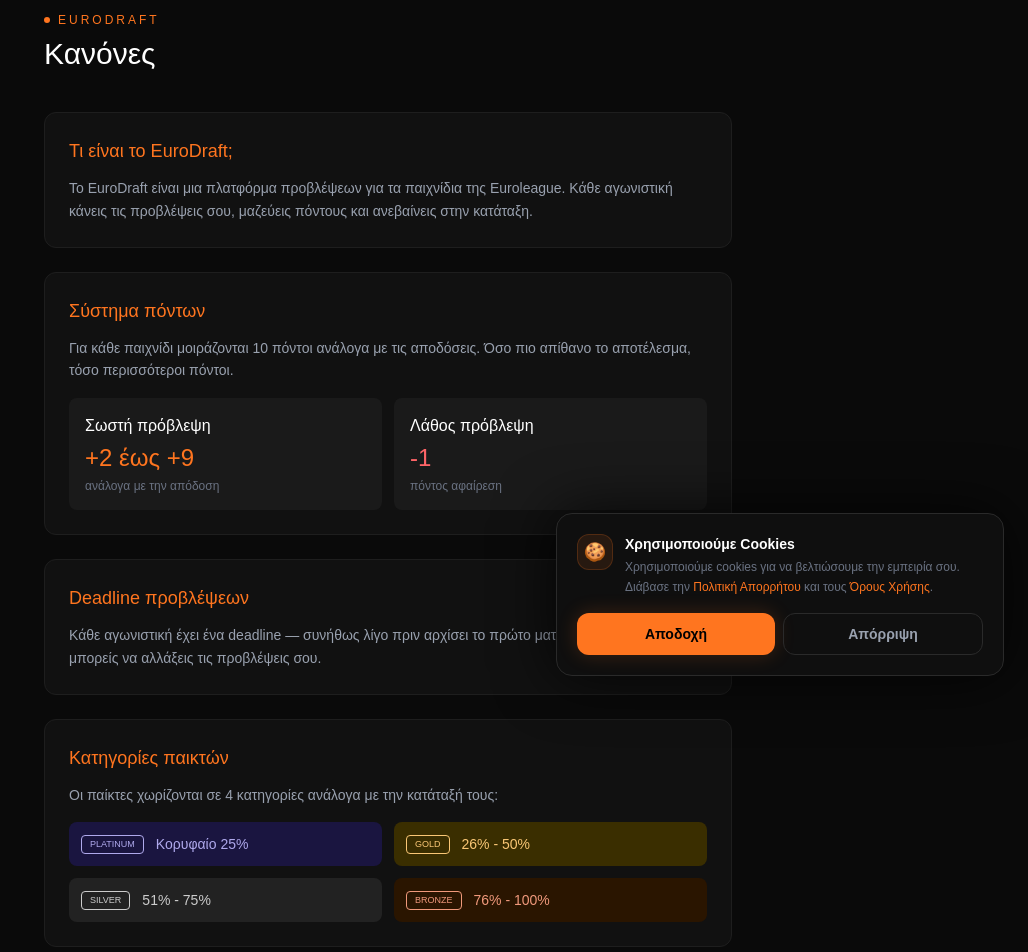
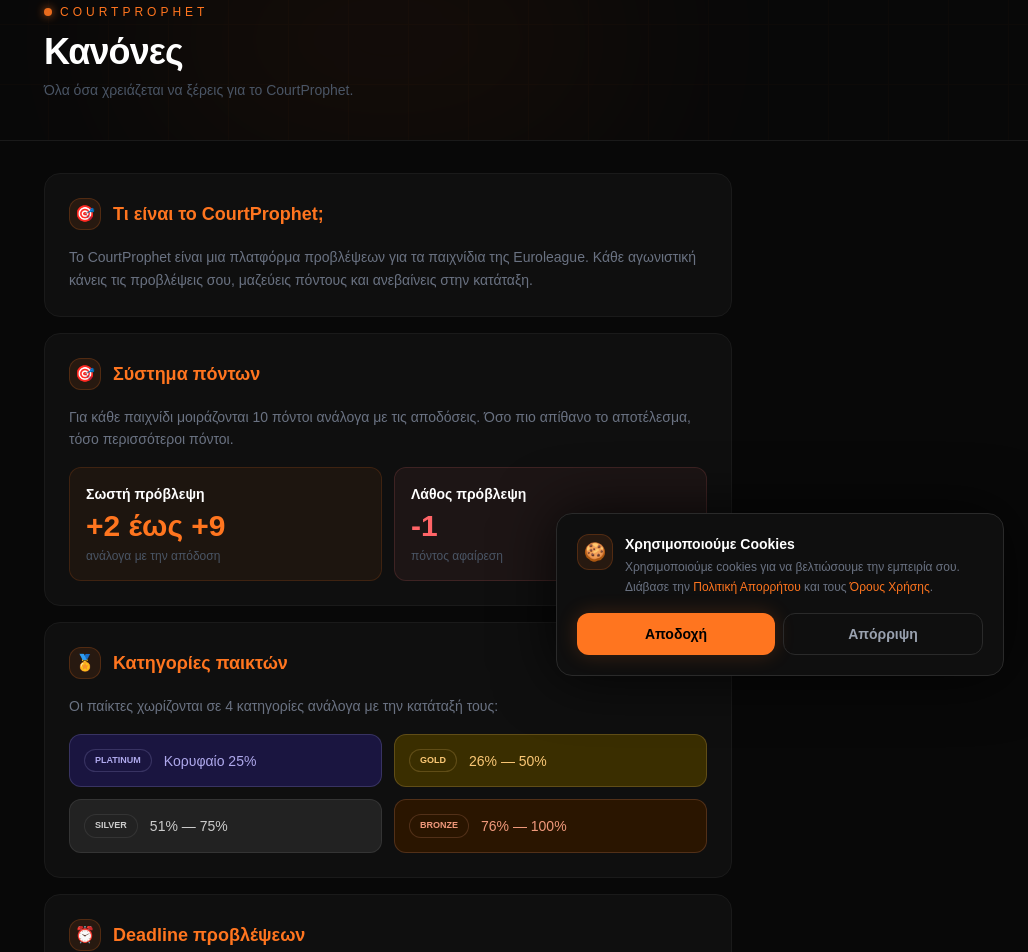
Before and after one commit to Giorikas24/eurodraft, a Next.js app: page /rules in a window 1280 px wide. Shown: the part 100-1052 px from the top of the page, without its empty margins (252-1280 px from the left). Built offline with nearby package versions, Linux system fonts and the light colour scheme; no server answers.

Commit message:
feat: rename to CourtProphet, update legal pages

```diff
--- a/app/privacy/page.tsx
+++ b/app/privacy/page.tsx
@@ -10,8 +10,8 @@
         </div>
         <div className="w-full max-w-3xl mx-auto px-5 md:px-10 py-10 relative">
           <div className="flex items-center gap-2 mb-3">
-            <div className="w-2 h-2 rounded-full bg-[#ff751f]"></div>
-            <span className="text-[#ff751f] text-xs tracking-[4px] font-medium">EURODRAFT</span>
+            <div className="w-2 h-2 rounded-full bg-[#ff751f] animate-pulse shadow-[0_0_8px_rgba(255,117,31,0.8)]"></div>
+            <span className="text-[#ff751f] text-xs tracking-[4px] font-medium">COURTPROPHET</span>
           </div>
           <h1 className="text-3xl font-black tracking-tight">Πολιτική Απορρήτου</h1>
           <p className="text-gray-600 text-sm mt-2">Τελευταία ενημέρωση: Απρίλιος 2026</p>
@@ -22,7 +22,7 @@
         {[
           {
             title: "1. Εισαγωγή",
-            content: "Το EuroDraft («εμείς», «μας») σέβεται την ιδιωτικότητά σου. Αυτή η πολιτική εξηγεί ποιες πληροφορίες συλλέγουμε, πώς τις χρησιμοποιούμε και ποια είναι τα δικαιώματά σου.",
+            content: "Το CourtProphet («εμείς», «μας») σέβεται την ιδιωτικότητά σου. Αυτή η πολιτική εξηγεί ποιες πληροφορίες συλλέγουμε, πώς τις χρησιμοποιούμε και ποια είναι τα δικαιώματά σου.",
           },
           {
             title: "2. Δεδομένα που συλλέγουμε",
@@ -30,7 +30,7 @@
           },
           {
             title: "3. Χρήση δεδομένων",
-            content: "Τα δεδομένα σου χρησιμοποιούνται αποκλειστικά για τη λειτουργία της πλατφόρμας EuroDraft. Δεν πουλάμε, δεν νοικιάζουμε και δεν μοιραζόμαστε τα δεδομένα σου με τρίτους.",
+            content: "Τα δεδομένα σου χρησιμοποιούνται αποκλειστικά για τη λειτουργία της πλατφόρμας CourtProphet. Δεν πουλάμε, δεν νοικιάζουμε και δεν μοιραζόμαστε τα δεδομένα σου με τρίτους.",
           },
           {
             title: "4. Cookies",
@@ -42,11 +42,11 @@
           },
           {
             title: "6. Τα δικαιώματά σου",
-            content: "Έχεις δικαίωμα πρόσβασης, διόρθωσης και διαγραφής των δεδομένων σου. Για οποιοδήποτε αίτημα επικοινώνησε μαζί μας στο eurodraft.app@gmail.com.",
+            content: "Έχεις δικαίωμα πρόσβασης, διόρθωσης και διαγραφής των δεδομένων σου. Για οποιοδήποτε αίτημα επικοινώνησε μαζί μας στο courtprophet@gmail.com.",
           },
           {
             title: "7. Επικοινωνία",
-            content: "Για ερωτήσεις σχετικά με την πολιτική απορρήτου, επικοινώνησε μαζί μας στο eurodraft.app@gmail.com.",
+            content: "Για ερωτήσεις σχετικά με την πολιτική απορρήτου, επικοινώνησε μαζί μας στο courtprophet@gmail.com.",
           },
         ].map((s, i) => (
           <div key={i} className="bg-[#0f0f0f] border border-[#1a1a1a] rounded-2xl p-5 hover:border-[#2a2a2a] transition-all">
--- a/app/rules/page.tsx
+++ b/app/rules/page.tsx
@@ -2,98 +2,103 @@
 
 export default function RulesPage() {
   return (
-    <main className="min-h-screen bg-[#0a0a0a] text-white">
+    <main className="min-h-screen bg-[#080808] text-white">
       <Navbar />
 
-      <div className="w-full max-w-3xl mx-auto px-5 md:px-10 py-8 md:py-12">
-        <div className="flex items-center gap-2 mb-2">
-          <div className="w-1.5 h-1.5 rounded-full bg-[#ff751f]"></div>
-          <span className="text-[#ff751f] text-xs tracking-[3px]">EURODRAFT</span>
+      {/* Header */}
+      <div className="relative overflow-hidden border-b border-[#1a1a1a]">
+        <div className="absolute inset-0 pointer-events-none">
+          <div className="absolute top-[-50px] left-1/2 -translate-x-1/2 w-[500px] h-[250px] bg-[#ff751f] opacity-[0.05] blur-[100px] rounded-full"></div>
+          <div className="absolute inset-0 opacity-[0.02]" style={{
+            backgroundImage: "linear-gradient(#ff751f 1px, transparent 1px), linear-gradient(90deg, #ff751f 1px, transparent 1px)",
+            backgroundSize: "60px 60px"
+          }}></div>
         </div>
-        <h1 className="text-2xl md:text-3xl font-medium mb-8 md:mb-10">Κανόνες</h1>
+        <div className="w-full max-w-3xl mx-auto px-5 md:px-10 py-10 relative">
+          <div className="flex items-center gap-2 mb-3">
+            <div className="w-2 h-2 rounded-full bg-[#ff751f] animate-pulse shadow-[0_0_8px_rgba(255,117,31,0.8)]"></div>
+            <span className="text-[#ff751f] text-xs tracking-[4px] font-medium">COURTPROPHET</span>
+          </div>
+          <h1 className="text-3xl md:text-4xl font-black tracking-tight">Κανόνες</h1>
+          <p className="text-gray-600 text-sm mt-2">Όλα όσα χρειάζεται να ξέρεις για το CourtProphet.</p>
+        </div>
+      </div>
 
-        <div className="flex flex-col gap-4 md:gap-6">
+      <div className="w-full max-w-3xl mx-auto px-5 md:px-10 py-8 flex flex-col gap-4">
 
-          <div className="bg-[#111] border border-[#1e1e1e] rounded-xl p-5 md:p-6">
-            <h2 className="text-base md:text-lg font-medium text-[#ff751f] mb-3">Τι είναι το EuroDraft;</h2>
-            <p className="text-gray-400 text-sm leading-relaxed">
-              Το EuroDraft είναι μια πλατφόρμα προβλέψεων για τα παιχνίδια της Euroleague. Κάθε αγωνιστική κάνεις τις προβλέψεις σου, μαζεύεις πόντους και ανεβαίνεις στην κατάταξη.
+        {/* Points system */}
+        <div className="bg-[#0f0f0f] border border-[#1a1a1a] rounded-2xl p-5 md:p-6 hover:border-[#2a2a2a] transition-all">
+          <div className="flex items-center gap-3 mb-4">
+            <div className="w-8 h-8 rounded-xl bg-[rgba(255,117,31,0.1)] border border-[rgba(255,117,31,0.2)] flex items-center justify-center text-base">🎯</div>
+            <h2 className="text-base md:text-lg font-black text-[#ff751f]">Τι είναι το CourtProphet;</h2>
+          </div>
+          <p className="text-gray-500 text-sm leading-relaxed">
+            Το CourtProphet είναι μια πλατφόρμα προβλέψεων για τα παιχνίδια της Euroleague. Κάθε αγωνιστική κάνεις τις προβλέψεις σου, μαζεύεις πόντους και ανεβαίνεις στην κατάταξη.
           </p>
         </div>
 
-          <div className="bg-[#111] border border-[#1e1e1e] rounded-xl p-5 md:p-6">
-            <h2 className="text-base md:text-lg font-medium text-[#ff751f] mb-3">Σύστημα πόντων</h2>
-            <p className="text-gray-400 text-sm leading-relaxed mb-4">
+        {/* Points */}
+        <div className="bg-[#0f0f0f] border border-[#1a1a1a] rounded-2xl p-5 md:p-6 hover:border-[#2a2a2a] transition-all">
+          <div className="flex items-center gap-3 mb-4">
+            <div className="w-8 h-8 rounded-xl bg-[rgba(255,117,31,0.1)] border border-[rgba(255,117,31,0.2)] flex items-center justify-center text-base">🎯</div>
+            <h2 className="text-base md:text-lg font-black text-[#ff751f]">Σύστημα πόντων</h2>
+          </div>
+          <p className="text-gray-500 text-sm leading-relaxed mb-4">
             Για κάθε παιχνίδι μοιράζονται 10 πόντοι ανάλογα με τις αποδόσεις. Όσο πιο απίθανο το αποτέλεσμα, τόσο περισσότεροι πόντοι.
           </p>
           <div className="grid grid-cols-2 gap-3">
-              <div className="bg-[#1a1a1a] rounded-lg p-3 md:p-4">
-                <div className="text-white font-medium mb-1 text-sm md:text-base">Σωστή πρόβλεψη</div>
-                <div className="text-[#ff751f] text-xl md:text-2xl font-medium">+2 έως +9</div>
-                <div className="text-gray-500 text-xs mt-1">ανάλογα με την απόδοση</div>
+            <div className="bg-[rgba(255,117,31,0.06)] border border-[rgba(255,117,31,0.15)] rounded-xl p-4">
+              <div className="text-white font-bold mb-1 text-sm">Σωστή πρόβλεψη</div>
+              <div className="text-[#ff751f] text-2xl md:text-3xl font-black">+2 έως +9</div>
+              <div className="text-gray-600 text-xs mt-1">ανάλογα με την απόδοση</div>
             </div>
-              <div className="bg-[#1a1a1a] rounded-lg p-3 md:p-4">
-                <div className="text-white font-medium mb-1 text-sm md:text-base">Λάθος πρόβλεψη</div>
-                <div className="text-red-400 text-xl md:text-2xl font-medium">-1</div>
-                <div className="text-gray-500 text-xs mt-1">πόντος αφαίρεση</div>
+            <div className="bg-[rgba(248,113,113,0.06)] border border-[rgba(248,113,113,0.15)] rounded-xl p-4">
+              <div className="text-white font-bold mb-1 text-sm">Λάθος πρόβλεψη</div>
+              <div className="text-red-400 text-2xl md:text-3xl font-black">-1</div>
+              <div className="text-gray-600 text-xs mt-1">πόντος αφαίρεση</div>
             </div>
           </div>
         </div>
 
-          <div className="bg-[#111] border border-[#1e1e1e] rounded-xl p-5 md:p-6">
-            <h2 className="text-base md:text-lg font-medium text-[#ff751f] mb-3">Deadline προβλέψεων</h2>
-            <p className="text-gray-400 text-sm leading-relaxed">
-              Κάθε αγωνιστική έχει ένα deadline — συνήθως λίγο πριν αρχίσει το πρώτο ματς. Μετά το deadline δεν μπορείς να αλλάξεις τις προβλέψεις σου.
-            </p>
+        {/* Categories */}
+        <div className="bg-[#0f0f0f] border border-[#1a1a1a] rounded-2xl p-5 md:p-6 hover:border-[#2a2a2a] transition-all">
+          <div className="flex items-center gap-3 mb-4">
+            <div className="w-8 h-8 rounded-xl bg-[rgba(255,117,31,0.1)] border border-[rgba(255,117,31,0.2)] flex items-center justify-center text-base">🏅</div>
+            <h2 className="text-base md:text-lg font-black text-[#ff751f]">Κατηγορίες παικτών</h2>
           </div>
-
-          <div className="bg-[#111] border border-[#1e1e1e] rounded-xl p-5 md:p-6">
-            <h2 className="text-base md:text-lg font-medium text-[#ff751f] mb-3">Κατηγορίες παικτών</h2>
-            <p className="text-gray-400 text-sm leading-relaxed mb-4">
+          <p className="text-gray-500 text-sm leading-relaxed mb-4">
             Οι παίκτες χωρίζονται σε 4 κατηγορίες ανάλογα με την κατάταξή τους:
           </p>
           <div className="grid grid-cols-2 gap-2 md:gap-3">
-              <div className="bg-[#1a1540] rounded-lg p-3 flex items-center gap-2 md:gap-3">
-                <span className="text-[9px] px-2 py-0.5 rounded font-medium bg-[#1a1540] text-[#AFA9EC] border border-[#AFA9EC] flex-shrink-0">PLATINUM</span>
-                <span className="text-[#AFA9EC] text-xs md:text-sm">Κορυφαίο 25%</span>
+            {[
+              { label: "PLATINUM", range: "Κορυφαίο 25%", bg: "bg-[#1a1540]", text: "text-[#AFA9EC]", border: "border-[#AFA9EC]/20" },
+              { label: "GOLD", range: "26% — 50%", bg: "bg-[#3a2e00]", text: "text-[#FAC775]", border: "border-[#FAC775]/20" },
+              { label: "SILVER", range: "51% — 75%", bg: "bg-[#222]", text: "text-[#ccc]", border: "border-[#ccc]/10" },
+              { label: "BRONZE", range: "76% — 100%", bg: "bg-[#2a1500]", text: "text-[#F0997B]", border: "border-[#F0997B]/20" },
+            ].map((cat) => (
+              <div key={cat.label} className={`${cat.bg} border ${cat.border} rounded-xl p-3.5 flex items-center gap-3`}>
+                <span className={`text-[9px] px-2.5 py-1 rounded-full font-black ${cat.bg} ${cat.text} border ${cat.border} flex-shrink-0`}>{cat.label}</span>
+                <span className={`${cat.text} text-xs md:text-sm font-medium`}>{cat.range}</span>
               </div>
-              <div className="bg-[#3a2e00] rounded-lg p-3 flex items-center gap-2 md:gap-3">
-                <span className="text-[9px] px-2 py-0.5 rounded font-medium bg-[#3a2e00] text-[#FAC775] border border-[#FAC775] flex-shrink-0">GOLD</span>
-                <span className="text-[#FAC775] text-xs md:text-sm">26% - 50%</span>
-              </div>
-              <div className="bg-[#222] rounded-lg p-3 flex items-center gap-2 md:gap-3">
-                <span className="text-[9px] px-2 py-0.5 rounded font-medium bg-[#222] text-[#ccc] border border-[#ccc] flex-shrink-0">SILVER</span>
-                <span className="text-[#ccc] text-xs md:text-sm">51% - 75%</span>
-              </div>
-              <div className="bg-[#2a1500] rounded-lg p-3 flex items-center gap-2 md:gap-3">
-                <span className="text-[9px] px-2 py-0.5 rounded font-medium bg-[#2a1500] text-[#F0997B] border border-[#F0997B] flex-shrink-0">BRONZE</span>
-                <span className="text-[#F0997B] text-xs md:text-sm">76% - 100%</span>
-              </div>
+            ))}
           </div>
         </div>
 
-          <div className="bg-[#111] border border-[#1e1e1e] rounded-xl p-5 md:p-6">
-            <h2 className="text-base md:text-lg font-medium text-[#ff751f] mb-3">Εβδομαδιαία Challenges</h2>
-            <p className="text-gray-400 text-sm leading-relaxed">
-              Κάθε αγωνιστική υπάρχει ένα ειδικό challenge με bonus πόντους. Π.χ. "Βρες 4 σωστά ειδικά παικτών και κέρδισε +10 πόντους". Επίσης, αν έχεις 100% στις προβλέψεις μιας αγωνιστικής, κερδίζεις +10 bonus πόντους!
-            </p>
+        {[
+          { icon: "⏰", title: "Deadline προβλέψεων", content: "Κάθε αγωνιστική έχει ένα deadline — συνήθως λίγο πριν αρχίσει το πρώτο ματς. Μετά το deadline δεν μπορείς να αλλάξεις τις προβλέψεις σου." },
+          { icon: "⚡", title: "Εβδομαδιαία Challenges", content: "Κάθε αγωνιστική υπάρχει ένα ειδικό challenge με bonus πόντους. Π.χ. \"Βρες 5 σωστά και κέρδισε +10 πόντους\". Επίσης, αν έχεις 100% στις προβλέψεις μιας αγωνιστικής, κερδίζεις αυτόματα +10 bonus πόντους!" },
+          { icon: "🏆", title: "Κύπελλο", content: "Τις πρώτες 8 αγωνιστικές κατατάσσουν τους παίκτες στις 4 κατηγορίες. Μετά ξεκινά το Κύπελλο — knock-out διοργάνωση όπου παίκτες της ίδιας κατηγορίας παίζουν μεταξύ τους." },
+          { icon: "🔒", title: "Ιδιωτικά πρωταθλήματα", content: "Μπορείς να φτιάξεις το δικό σου πρωτάθλημα με φίλους. Δημιούργησε ένα ιδιωτικό league, μοιράσου τον κωδικό και ανταγωνίσου με την παρέα σου παράλληλα με τη γενική κατάταξη." },
+        ].map((s, i) => (
+          <div key={i} className="bg-[#0f0f0f] border border-[#1a1a1a] rounded-2xl p-5 md:p-6 hover:border-[#2a2a2a] transition-all">
+            <div className="flex items-center gap-3 mb-3">
+              <div className="w-8 h-8 rounded-xl bg-[rgba(255,117,31,0.1)] border border-[rgba(255,117,31,0.2)] flex items-center justify-center text-base">{s.icon}</div>
+              <h2 className="text-base md:text-lg font-black text-[#ff751f]">{s.title}</h2>
             </div>
+            <p className="text-gray-500 text-sm leading-relaxed">{s.content}</p>
+          </div>
+        ))}
 
-          <div className="bg-[#111] border border-[#1e1e1e] rounded-xl p-5 md:p-6">
-            <h2 className="text-base md:text-lg font-medium text-[#ff751f] mb-3">Κύπελλο</h2>
-            <p className="text-gray-400 text-sm leading-relaxed">
-              Τις πρώτες 8 αγωνιστικές κάθε σεζόν κατατάσσουν τους παίκτες στις 4 κατηγορίες. Μετά ξεκινά μια παράλληλη knock-out διοργάνωση — το Κύπελλο — όπου οι παίκτες της ίδιας κατηγορίας παίζουν μεταξύ τους με κλήρωση.
-            </p>
-          </div>
-
-          <div className="bg-[#111] border border-[#1e1e1e] rounded-xl p-5 md:p-6">
-            <h2 className="text-base md:text-lg font-medium text-[#ff751f] mb-3">Ιδιωτικά πρωταθλήματα</h2>
-            <p className="text-gray-400 text-sm leading-relaxed">
-              Μπορείς να φτιάξεις το δικό σου πρωτάθλημα με φίλους. Δημιούργησε ένα ιδιωτικό league, μοιράσου τον κωδικό και ανταγωνίσου με την παρέα σου παράλληλα με τη γενική κατάταξη.
-            </p>
-          </div>
-
-        </div>
       </div>
     </main>
   );
--- a/app/terms/page.tsx
+++ b/app/terms/page.tsx
@@ -10,8 +10,8 @@
         </div>
         <div className="w-full max-w-3xl mx-auto px-5 md:px-10 py-10 relative">
           <div className="flex items-center gap-2 mb-3">
-            <div className="w-2 h-2 rounded-full bg-[#ff751f]"></div>
-            <span className="text-[#ff751f] text-xs tracking-[4px] font-medium">EURODRAFT</span>
+            <div className="w-2 h-2 rounded-full bg-[#ff751f] animate-pulse shadow-[0_0_8px_rgba(255,117,31,0.8)]"></div>
+            <span className="text-[#ff751f] text-xs tracking-[4px] font-medium">COURTPROPHET</span>
           </div>
           <h1 className="text-3xl font-black tracking-tight">Όροι Χρήσης</h1>
           <p className="text-gray-600 text-sm mt-2">Τελευταία ενημέρωση: Απρίλιος 2026</p>
@@ -22,11 +22,11 @@
         {[
           {
             title: "1. Αποδοχή Όρων",
-            content: "Χρησιμοποιώντας το EuroDraft αποδέχεσαι πλήρως τους παρόντες όρους χρήσης. Αν δεν συμφωνείς, παρακαλούμε να μην χρησιμοποιείς την πλατφόρμα.",
+            content: "Χρησιμοποιώντας το CourtProphet αποδέχεσαι πλήρως τους παρόντες όρους χρήσης. Αν δεν συμφωνείς, παρακαλούμε να μην χρησιμοποιείς την πλατφόρμα.",
           },
           {
             title: "2. Περιγραφή Υπηρεσίας",
-            content: "Το EuroDraft είναι μια δωρεάν πλατφόρμα προβλέψεων για τα παιχνίδια της Euroleague. Δεν υπάρχει χρηματικό στοίχημα — οι πόντοι είναι αποκλειστικά για διασκέδαση και ανταγωνισμό.",
+            content: "Το CourtProphet είναι μια δωρεάν πλατφόρμα προβλέψεων για τα παιχνίδια της Euroleague. Δεν υπάρχει χρηματικό στοίχημα — οι πόντοι είναι αποκλειστικά για διασκέδαση και ανταγωνισμό.",
           },
           {
             title: "3. Εγγραφή Χρήστη",
@@ -38,11 +38,11 @@
           },
           {
             title: "5. Πνευματικά Δικαιώματα",
-            content: "Το περιεχόμενο, το λογότυπο και ο σχεδιασμός του EuroDraft ανήκουν αποκλειστικά στους δημιουργούς. Απαγορεύεται η αναπαραγωγή χωρίς γραπτή άδεια.",
+            content: "Το περιεχόμενο, το λογότυπο και ο σχεδιασμός του CourtProphet ανήκουν αποκλειστικά στους δημιουργούς. Απαγορεύεται η αναπαραγωγή χωρίς γραπτή άδεια.",
           },
           {
             title: "6. Αποποίηση Ευθύνης",
-            content: "Το EuroDraft παρέχεται «ως έχει» χωρίς εγγυήσεις. Δεν φέρουμε ευθύνη για τυχόν διακοπές της υπηρεσίας ή απώλεια δεδομένων.",
+            content: "Το CourtProphet παρέχεται «ως έχει» χωρίς εγγυήσεις. Δεν φέρουμε ευθύνη για τυχόν διακοπές της υπηρεσίας ή απώλεια δεδομένων. Το CourtProphet δεν σχετίζεται με την EuroLeague Basketball ή οποιαδήποτε επίσημη αθλητική οργάνωση.",
           },
           {
             title: "7. Τροποποιήσεις",
@@ -50,7 +50,7 @@
           },
           {
             title: "8. Επικοινωνία",
-            content: "Για ερωτήσεις σχετικά με τους όρους χρήσης, επικοινώνησε μαζί μας στο eurodraft.app@gmail.com.",
+            content: "Για ερωτήσεις σχετικά με τους όρους χρήσης, επικοινώνησε μαζί μας στο courtprophet@gmail.com.",
           },
         ].map((s, i) => (
           <div key={i} className="bg-[#0f0f0f] border border-[#1a1a1a] rounded-2xl p-5 hover:border-[#2a2a2a] transition-all">
```
Lines whose indentation alone changed are shown as unchanged.
